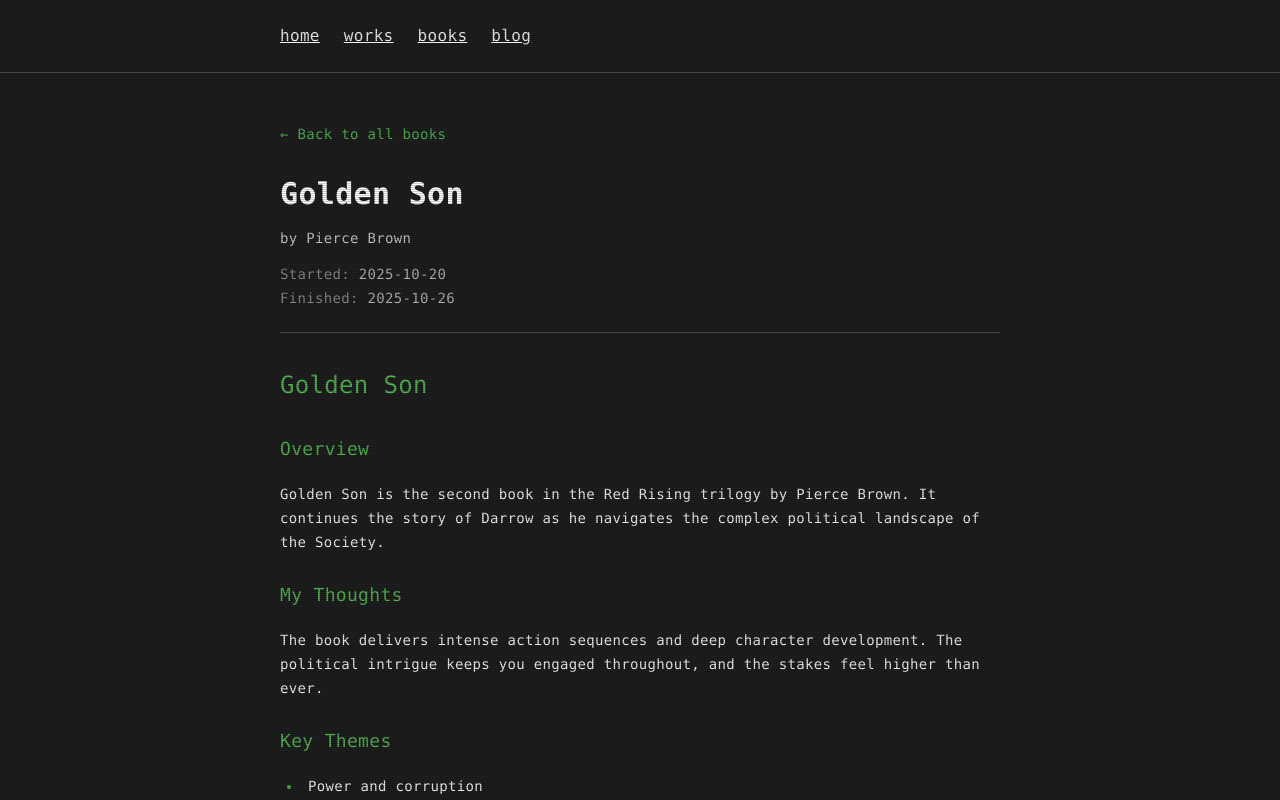
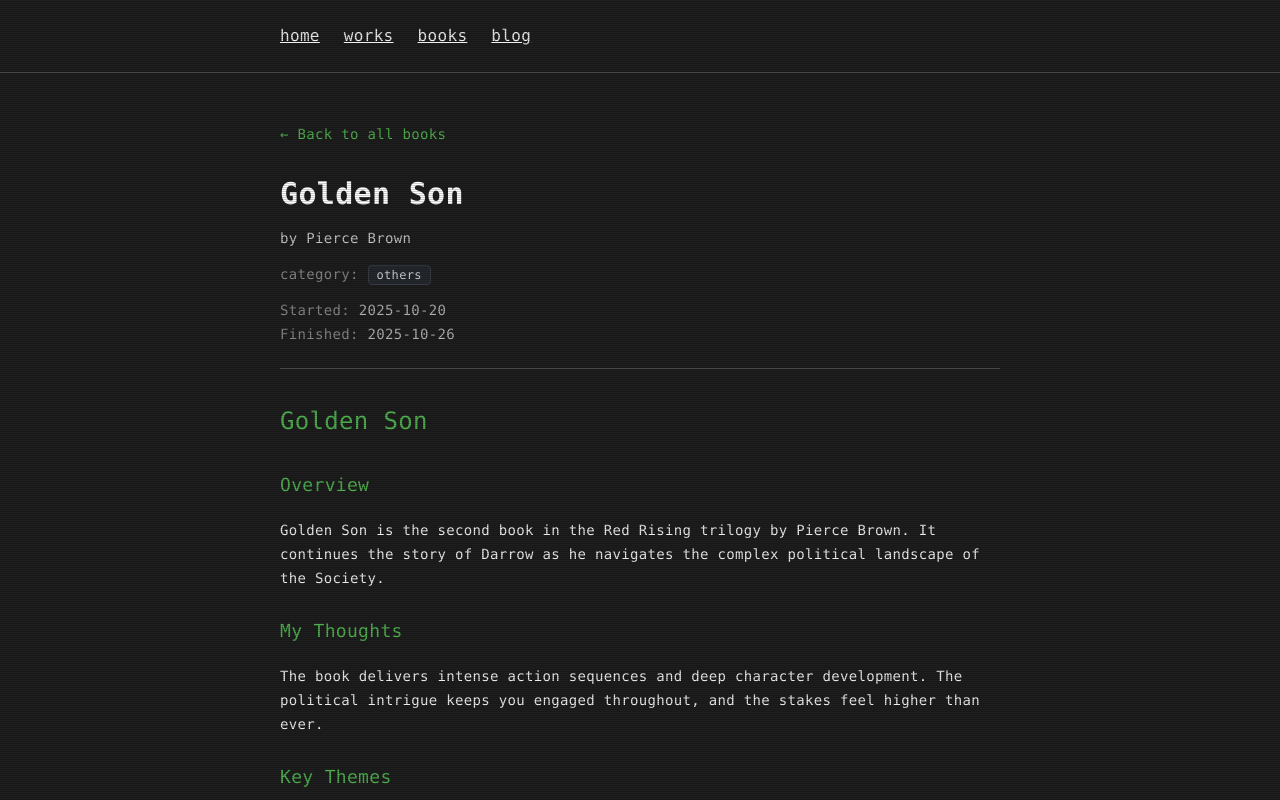
Before and after one commit to ttsujino/ttsujino.github.io, a Next.js app in the folder portfolio/: page /books/golden-son in a window 1280 px wide. Shown: the top 800 px of the page. Built offline with nearby package versions, Linux system fonts and the light colour scheme.

Commit message:
詳細ページでもカテゴリ表示

```diff
--- a/portfolio/src/app/books/[slug]/page.tsx
+++ b/portfolio/src/app/books/[slug]/page.tsx
@@ -24,6 +24,19 @@
     notFound();
   }
 
+  const getCategoryStyle = (category?: string) => {
+    switch (category) {
+      case 'soft skill':
+        return 'bg-blue-900/30 text-blue-300 border border-blue-700/50';
+      case 'hard skill':
+        return 'bg-green-900/30 text-green-300 border border-green-700/50';
+      case 'others':
+        return 'bg-gray-700/30 text-gray-300 border border-gray-600/50';
+      default:
+        return 'bg-gray-700/30 text-gray-300 border border-gray-600/50';
+    }
+  };
+
   return (
     <PageTransition>
       <article className="space-y-6">
@@ -49,6 +62,14 @@
               </>
             )}
           </div>
+          {bookData.category && (
+            <div className="text-sm text-terminal-text/80">
+              <span className="text-terminal-text/50">category: </span>
+              <span className={`px-2 py-0.5 text-xs rounded ${getCategoryStyle(bookData.category)}`}>
+                {bookData.category}
+              </span>
+            </div>
+          )}
           {(bookData.startDate || bookData.finishDate) && (
             <div className="text-sm text-terminal-text/70 space-y-1">
               {bookData.startDate && (
```
